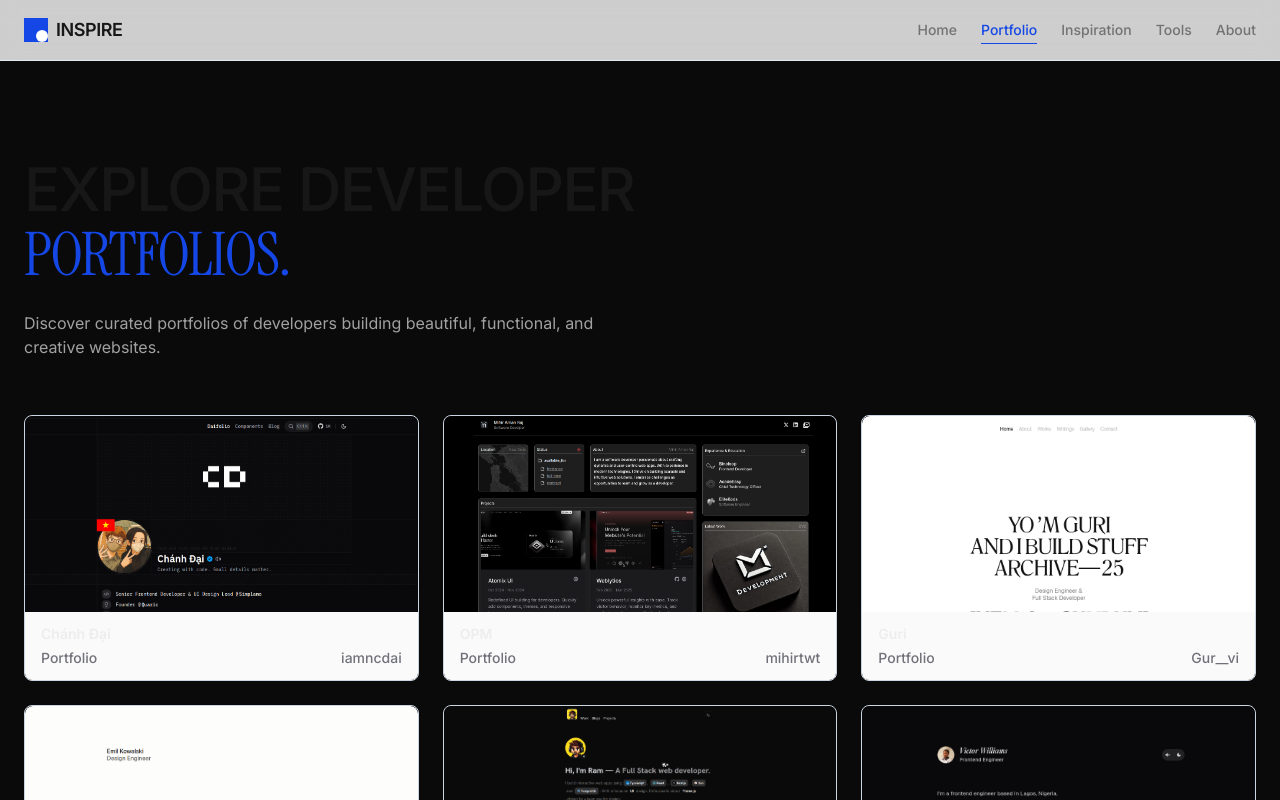
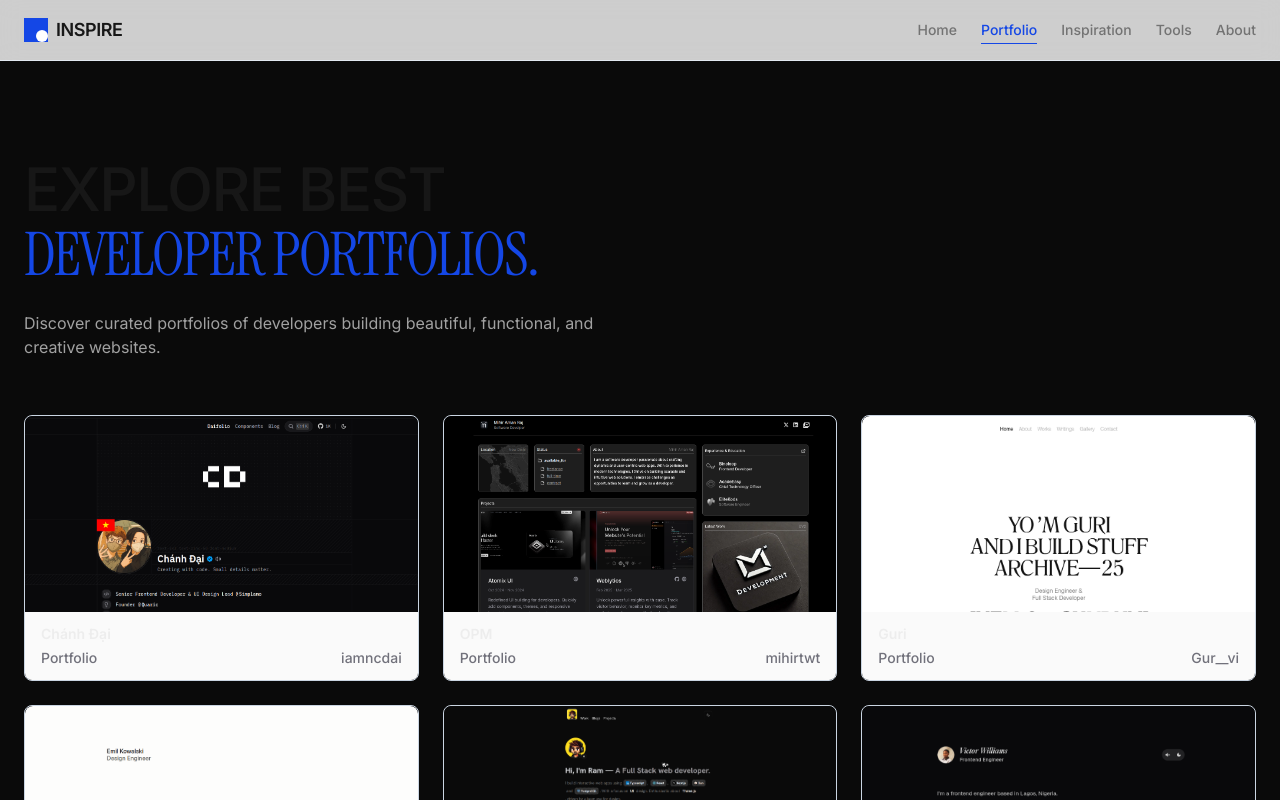
Before and after one commit to prasanjit-dey-ux/Inspohub, a Next.js app in the folder client/: page /portfolio in a window 1280 px wide. Shown: the top 800 px of the page. Built offline with nearby package versions, Linux system fonts and the light colour scheme.

Commit message:
updated portfolio page

```diff
--- a/client/app/portfolio/page.tsx
+++ b/client/app/portfolio/page.tsx
@@ -10,8 +10,8 @@ export default function PortfolioPage() {
     <div className="min-h-screen max-w-7xl mx-auto px-6">
 
       <Header
-        title="Explore developer"
-        highlight="Portfolios."
+        title="Explore Best"
+        highlight="Developer Portfolios."
         description="Discover curated portfolios of developers building beautiful, functional, and creative websites."
       />
 
```
